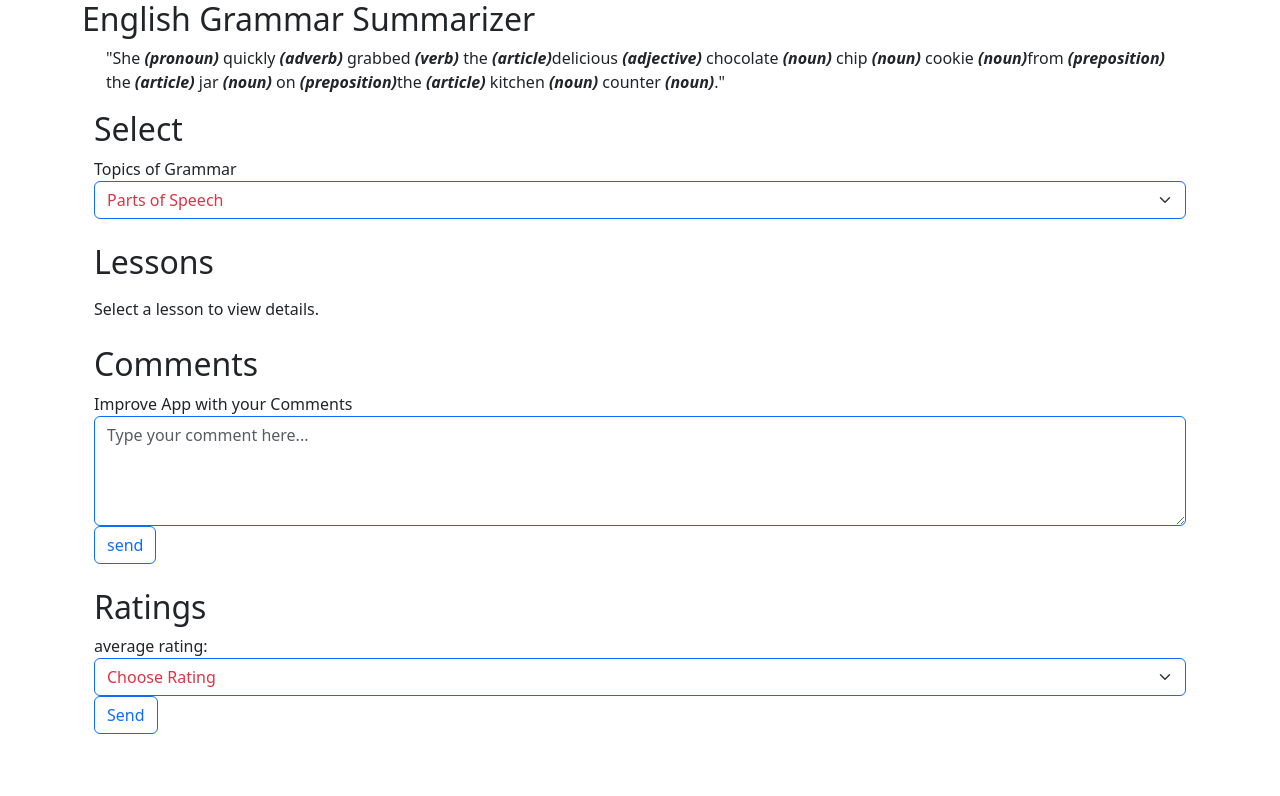
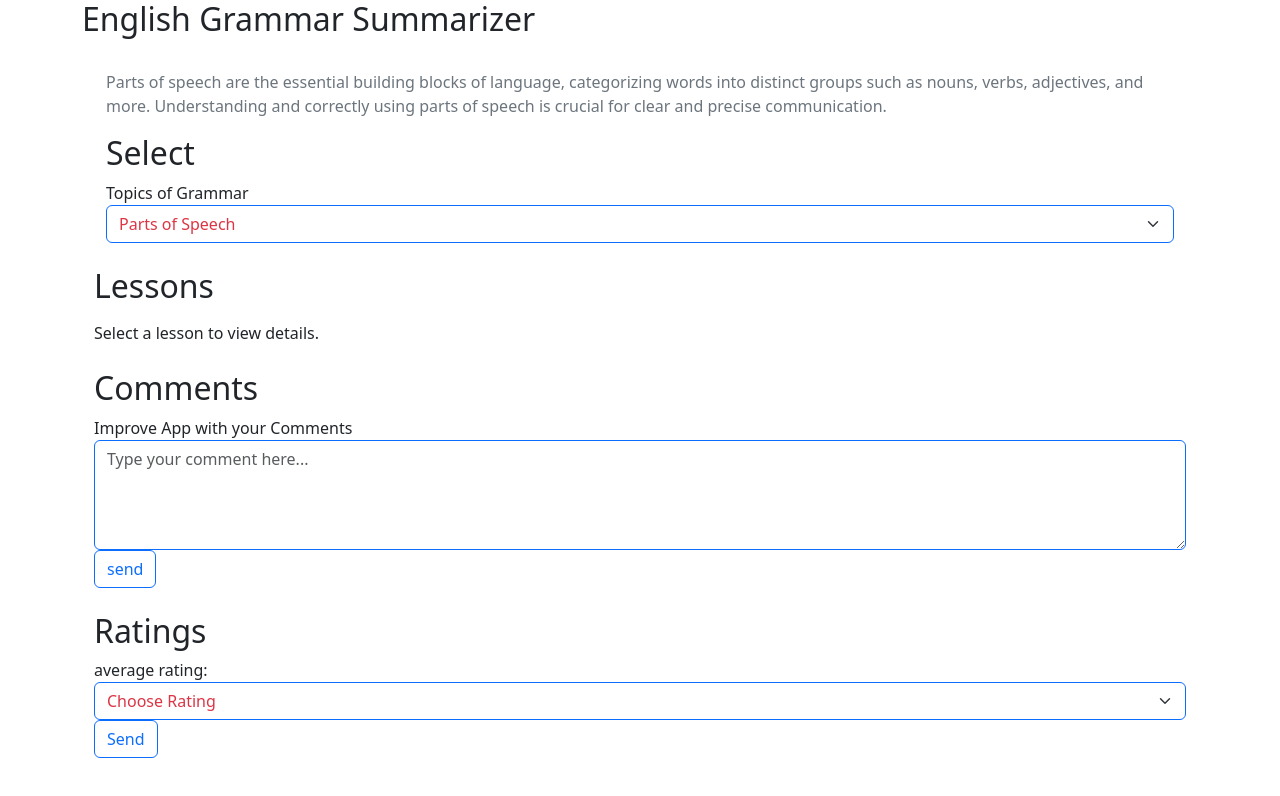
Before and after one commit to TranRTC/CSI-248-MidTerm-Project, a React (Vite) app in the folder EnglishGrammarSummarizer/: page / in a window 1280 px wide. Shown: the top 796 px of the page. Built offline with nearby package versions, Linux system fonts and the light colour scheme.

Commit message:
continue

```diff
--- a/EnglishGrammarSummarizer/src/App.jsx
+++ b/EnglishGrammarSummarizer/src/App.jsx
@@ -4,6 +4,7 @@ import DetailLesson from "./Components/DetailLesson";
 import Comments from "./Components/Comments";
 import Ratings from "./Components/Ratings";
 import { useState, useEffect } from "react";
+import 'bootstrap/dist/css/bootstrap.min.css';
 
 
 const Lessons = [
@@ -85,6 +86,8 @@ const handleDetailChange = (selectedLesson) => {
   setRatingSent(false);
   // reset the button anem to "send" if it was used
   setCommentSent(false)
+  // Set "newLessonClicked" to true when a new lesson is clicked
+
 };
 
 
@@ -104,6 +107,7 @@ const [ratingSent, setRatingSent ] = useState(false);
 // create handler for the submit rating event
 const handleSubmitRating = (rating) => {
 
+  if(!ratingSent){
      // use ternary operator
   // check detail varialbe if it exist mean selected then access to property .ratings
   // and add with new rating using pread opertor if "detail" is not existed then only
@@ -112,8 +116,11 @@ const handleSubmitRating = (rating) => {
   setRatings(updatedRatings);
   setRating("");
 
-  // this is conditional render mean use ternary operator to display the name of the betton form "send" to "sent"
+  // this is conditional render mean use ternary operator
+  //to display the name of the betton form "send" to "sent"
   setRatingSent(true)
+  }
+
 };
 
 // this defines the fomular calculating the average rating
@@ -130,6 +137,8 @@ const [comments, setComments] = useState();
 const [comment, setComment] = useState();
 // declare state variable use to change button name when comment is sent
 const [commentSent, setCommentSent] = useState(false);
+ // Create a state variable to track if a new lesson is clicked
+ const [newLessonClicked, setNewLessonClicked] = useState(false);
 
 // store the comment input to the state variable
 const handleCommentChange = (e) => {
@@ -139,27 +148,40 @@ const handleCommentChange = (e) => {
 // create handler to handle the submit comment event
 const handleSubmitComment = (comment) => {
   // update comments
+  if (!commentSent) {
+
     const updatedComments = (comment) =>
     // checked if lesson is selected then use spreader operator to update new comment
-    detail ? [...detail.comments, comment] : [comment];
+      (detail ? [...detail.comments, comment] : [comment]);
 
-  ;
+    console.log(updatedComments);
+
     setComments(updatedComments);
+
       // change state of send status
     setCommentSent(true);
     // clear text area after sending
     setComment("");
+
   }
+
+
+}
+
+useEffect(() => console.log(comments),[comments]);
+
 
 
 return (
     <div className="container" >
 
       <h2>English Grammar Summarizer</h2>
+
       <SelectLesson
         select={select}
         handleSelectChange={handleSelectChange}
       />
+      <br></br>
 
        <DisplayLessons
         Lessons={display}
--- a/EnglishGrammarSummarizer/src/Components/Comments.jsx
+++ b/EnglishGrammarSummarizer/src/Components/Comments.jsx
@@ -1,4 +1,4 @@
-
+import 'bootstrap/dist/css/bootstrap.min.css';
 
 function Comments({commentSent,comment, handleCommentChange, handleSumitComment}) {
     return (
@@ -6,9 +6,10 @@ function Comments({commentSent,comment, handleCommentChange, handleSumitComment}
             <div>
             <br></br>
             <h2>Comments</h2>
-            <label>Improve App with your Comments</label>
+            <label htmlFor='textComment'>Improve App with your Comments</label>
             <br></br>
             <textarea  value={comment}
+                id='textComment'
                 className="form-control border border-primary text-danger"
                 onChange={handleCommentChange}
                 rows="4" // Number of visible rows
--- a/EnglishGrammarSummarizer/src/Components/DetailLesson.jsx
+++ b/EnglishGrammarSummarizer/src/Components/DetailLesson.jsx
@@ -1,5 +1,6 @@
 import Ratings from "./Ratings";
 import Comments from "./Comments";
+import 'bootstrap/dist/css/bootstrap.min.css';
 
 const DetailLesson = ({ selectedLesson }) => {
 
--- a/EnglishGrammarSummarizer/src/Components/DisplayLessons.jsx
+++ b/EnglishGrammarSummarizer/src/Components/DisplayLessons.jsx
@@ -1,12 +1,13 @@
 
 import ItemLesson from "./ItemLesson";
+import 'bootstrap/dist/css/bootstrap.min.css';
 
 function DisplayLessons({Lessons, onClickLesson}) {
 
     return (
         <div className="container">
             <h2>Lessons</h2>
-            <ul>
+            <ul className="text-danger">
                 {Lessons.map((Lesson) => <ItemLesson key={Lesson.id} Lesson={Lesson} onClickLesson={onClickLesson}/>)}
 
             </ul>
--- a/EnglishGrammarSummarizer/src/Components/ItemLesson.jsx
+++ b/EnglishGrammarSummarizer/src/Components/ItemLesson.jsx
@@ -1,4 +1,4 @@
-
+import 'bootstrap/dist/css/bootstrap.min.css';
 
 function ItemLesson({Lesson, onClickLesson}) {
   return (
--- a/EnglishGrammarSummarizer/src/Components/Ratings.jsx
+++ b/EnglishGrammarSummarizer/src/Components/Ratings.jsx
@@ -1,5 +1,5 @@
 import { useEffect } from "react";
-
+import 'bootstrap/dist/css/bootstrap.min.css';
 
 function Ratings({ratingSent, rating, handleRatingChange, averageRating, handleSubmitRating}) {
 
@@ -11,8 +11,7 @@ function Ratings({ratingSent, rating, handleRatingChange, averageRating, handleS
 
           <br></br>
           <h2>Ratings</h2>
-          <label>average rating: {averageRating}</label>
-          <br></br>
+          <label htmlFor="ratings">average rating: {averageRating}</label>
           <select className="form-select border border-primary text-danger" id="ratings" value={rating} onChange={handleRatingChange}>
             <option value="">Choose Rating</option>
             <option value="1">&#9733;</option>
--- a/EnglishGrammarSummarizer/src/Components/SelectLesson.jsx
+++ b/EnglishGrammarSummarizer/src/Components/SelectLesson.jsx
@@ -20,20 +20,23 @@ function SelectLesson({select, handleSelectChange}) {
 
     return (
         <div className="container">
-            <div className="container">
+            <div>
 
-                <p>"She <strong><em>(pronoun)</em></strong> quickly <strong><em>(adverb)</em></strong> grabbed <strong><em>(verb)</em></strong> the <strong><em>(article)</em></strong>
-                    delicious <strong><em>(adjective)</em></strong> chocolate <strong><em>(noun)</em></strong> chip <strong><em>(noun)</em></strong> cookie <strong><em>(noun)</em></strong>
-                    from <strong><em>(preposition)</em></strong> the <strong><em>(article)</em></strong> jar <strong><em>(noun)</em></strong> on <strong><em>(preposition)</em></strong>
-                    the <strong><em>(article)</em></strong> kitchen <strong><em>(noun)</em></strong> counter <strong><em>(noun)</em></strong>."
+                <br></br>
+                <p className=" container text-secondary">
+                    Parts of speech are the essential building blocks of language,
+                    categorizing words into distinct groups such as nouns,
+                    verbs, adjectives, and more. Understanding and correctly using
+                    parts of speech is crucial for clear and precise
+                    communication.
                 </p>
 
             </div>
 
-            <container>
+            <div className="container">
 
                 <h2>Select</h2>
-                <label>Topics of Grammar</label>
+                <label htmlFor="PartsOfSpeech">Topics of Grammar</label>
                 <select className="form-select border border-primary text-danger " id="PartsOfSpeech" value={select} onChange={handleSelectChange}>
                         <option>Parts of Speech</option>
                         {
@@ -46,8 +49,8 @@ function SelectLesson({select, handleSelectChange}) {
 
                         }
                 </select>
-                <br></br>
-                </container>
+
+            </div>
 
         </div>
      );
```
Lines whose indentation alone changed are shown as unchanged.
